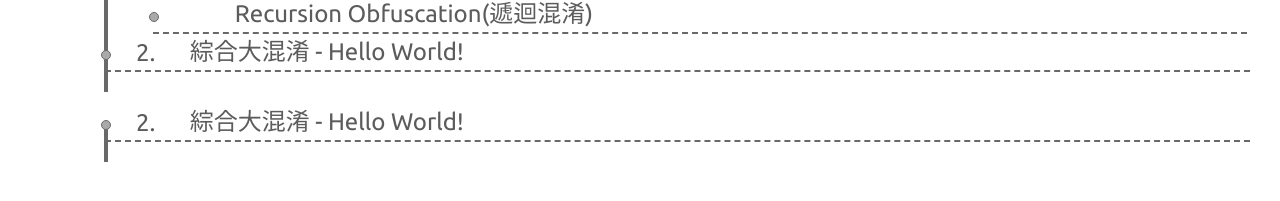
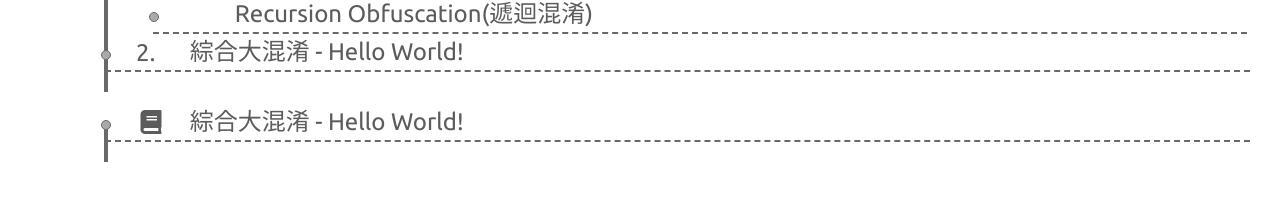
Before and after one commit to RxnNode/DynamicWebPage, a Jekyll site: the page built from MainPage.html, in a window 1280 px wide and 900 px high, scrolled down 62 px. Shown: the part 614-815 px from the top of the window. Built offline with Jekyll 4.4.1, drawn with Linux system fonts in a browser that asks for light colours; nearby versions of some CDN libraries.

Commit message:
Update course.html

```diff
--- a/_includes/fragments/course.html
+++ b/_includes/fragments/course.html
@@ -98,7 +98,7 @@
             <div class="section-wapper">
                 <article class="section">
                     <header class="section-header">
-                        <div class="section-meta">2. </div>
+                        <div class="section-meta"><i class="fa fa-book fa-fw"></i></div>
                         <a href="{{ site.url }}{{ site.baseurl }}{% post_url 2019-12-24-obfuscation %}#2-綜合大混淆" class="section-title">綜合大混淆 - Hello World!</a>
                     </header>
                 </article>
```
